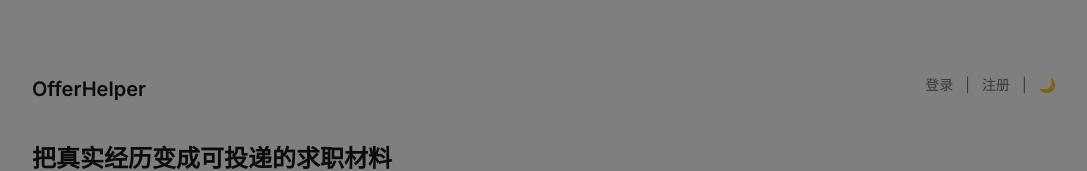
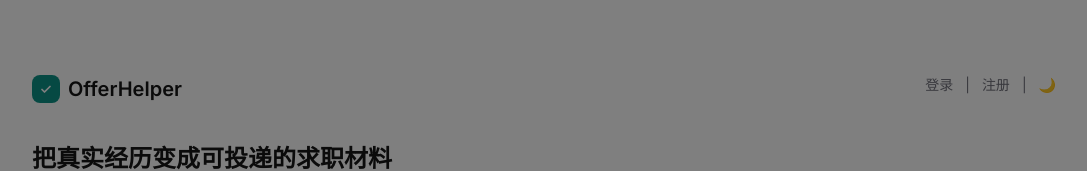
Before and after one commit to grinxx/offerhelper-web, a Next.js app: page / in a window 1280 px wide. Shown: the top 171 px of the page, without its empty margins (96-1183 px from the left). Built offline with nearby package versions, Linux system fonts and the light colour scheme; no server answers.

Commit message:
feat: add brand identity - teal favicon, logo icon on homepage

```diff
--- a/app/layout.tsx
+++ b/app/layout.tsx
@@ -10,6 +10,12 @@ const inter = Inter({ subsets: ['latin'] })
 export const metadata: Metadata = {
   title: 'OfferHelper — 把真实经历变成可投递的简历',
   description: '面向应届生的证据驱动简历优化工具',
+  icons: {
+    icon: '/favicon.svg',
+    shortcut: '/favicon.svg',
+    apple: '/favicon.svg',
+  },
+  themeColor: '#0D9488',
 }
 
 export default function RootLayout({ children }: { children: React.ReactNode }) {
--- a/app/page.tsx
+++ b/app/page.tsx
@@ -94,7 +94,12 @@ export default function HomePage() {
   return (
     <main className="w-full px-4 sm:px-8 md:px-12 lg:px-20 xl:px-32 py-10 max-w-7xl mx-auto min-h-screen flex flex-col justify-center">
       <header className="flex items-start justify-between mb-10 gap-4">
-        <h1 className="text-xl font-semibold shrink-0">OfferHelper</h1>
+        <h1 className="text-xl font-semibold shrink-0 flex items-center gap-2">
+          <span className="inline-flex items-center justify-center w-7 h-7 rounded-lg shrink-0" style={{background:'#0D9488'}}>
+            <svg viewBox="0 0 32 32" className="w-4 h-4"><polyline points="8,17 13,22 24,11" stroke="white" strokeWidth="3.5" strokeLinecap="round" strokeLinejoin="round" fill="none"/></svg>
+          </span>
+          <span>OfferHelper</span>
+        </h1>
         {user ? (
           <div className="flex flex-wrap items-center justify-end gap-x-3 gap-y-1 text-xs sm:text-sm text-zinc-500 dark:text-zinc-400">
             {usageInfo && !usageInfo.usingOwnKey && (
```
Also changed, not shown: public/favicon.svg (added).
